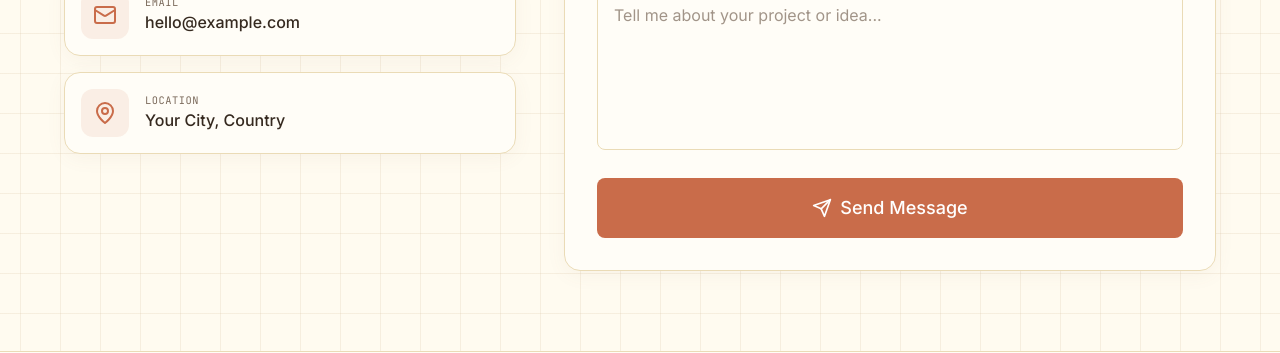
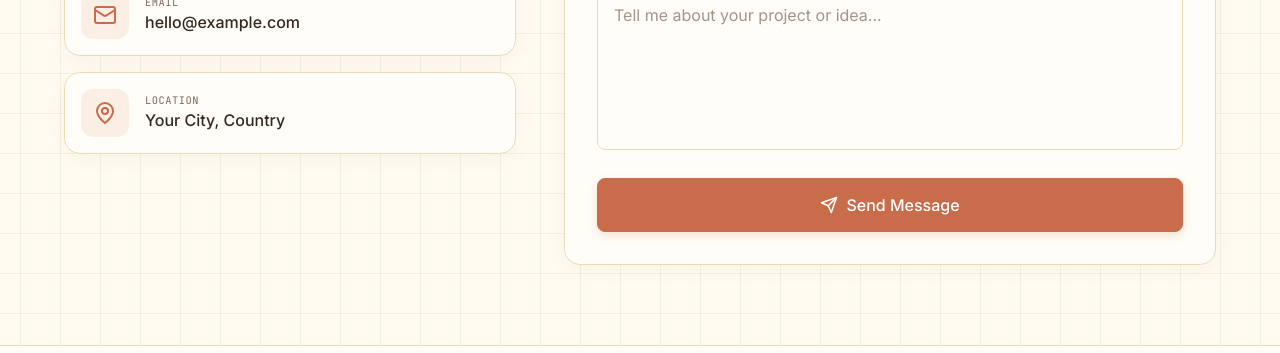
Before and after one commit to girishmore2004/Portfolio, a React (Vite) app in the folder frontend/: page / in a window 1280 px wide. Shown: the part 3047-3400 px from the top of the page. Built offline with nearby package versions, Linux system fonts and the light colour scheme; no server answers.

Commit message:
Update Button.jsx

```diff
--- a/frontend/src/components/common/Button.jsx
+++ b/frontend/src/components/common/Button.jsx
@@ -14,23 +14,23 @@ const Button = ({
   ...props
 }) => {
   const variants = {
-    primary: 'bg-primary-600 text-white hover:bg-primary-700 hover:shadow-lg border-primary-600',
-    secondary: 'bg-transparent border-2 border-primary-600 text-primary-600 dark:text-primary-400 hover:bg-primary-600 hover:text-white dark:hover:text-white',
-    ghost: 'bg-transparent hover:bg-gray-100 dark:hover:bg-gray-800 text-gray-700 dark:text-gray-300',
-    danger: 'bg-red-600 text-white hover:bg-red-700 hover:shadow-lg',
-    success: 'bg-green-600 text-white hover:bg-green-700 hover:shadow-lg',
+    primary: 'bg-primary-600 text-white shadow-[0_4px_10px_rgba(201,108,74,0.18)] hover:bg-[#d97745] hover:shadow-[0_6px_16px_rgba(201,108,74,0.3)] border border-primary-600',
+    secondary: 'bg-transparent border border-[color:var(--border-color)] text-[color:var(--text-primary)] hover:border-primary-600 hover:bg-primary-600/5',
+    ghost: 'bg-transparent border border-transparent hover:bg-black/5 dark:hover:bg-white/10 text-[color:var(--text-primary)]',
+    danger: 'bg-red-600 text-white hover:bg-red-700 hover:shadow-lg border border-red-600',
+    success: 'bg-green-600 text-white hover:bg-green-700 hover:shadow-lg border border-green-600',
   };
 
   const sizes = {
     sm: 'px-4 py-2 text-sm',
-    md: 'px-6 py-3 text-base',
-    lg: 'px-8 py-4 text-lg',
+    md: 'px-6 py-3 text-[0.95rem]',
+    lg: 'px-7 py-3.5 text-base',
   };
 
   return (
     <motion.button
-      whileHover={disabled || loading ? {} : { scale: 1.02 }}
-      whileTap={disabled || loading ? {} : { scale: 0.98 }}
+      whileHover={disabled || loading ? {} : { y: -2 }}
+      whileTap={disabled || loading ? {} : { y: 0, scale: 0.98 }}
       className={`
         btn
         ${variants[variant]}
@@ -39,8 +39,8 @@ const Button = ({
         ${disabled || loading ? 'opacity-50 cursor-not-allowed' : 'cursor-pointer'}
         ${className}
         inline-flex items-center justify-center gap-2 font-medium
-        transition-all duration-300 rounded-lg
-        focus:outline-none focus:ring-2 focus:ring-primary-500 focus:ring-offset-2
+        transition-all duration-200 rounded-lg
+        focus:outline-none focus-visible:ring-2 focus-visible:ring-primary-500 focus-visible:ring-offset-2 focus-visible:ring-offset-[color:var(--bg-color)]
       `}
       onClick={onClick}
       type={type}
@@ -57,7 +57,7 @@ const Button = ({
         </>
       ) : (
         <>
-          {Icon && <Icon className="w-5 h-5" />}
+          {Icon && <Icon className="w-[18px] h-[18px] flex-shrink-0" />}
           {children}
         </>
       )}
```
